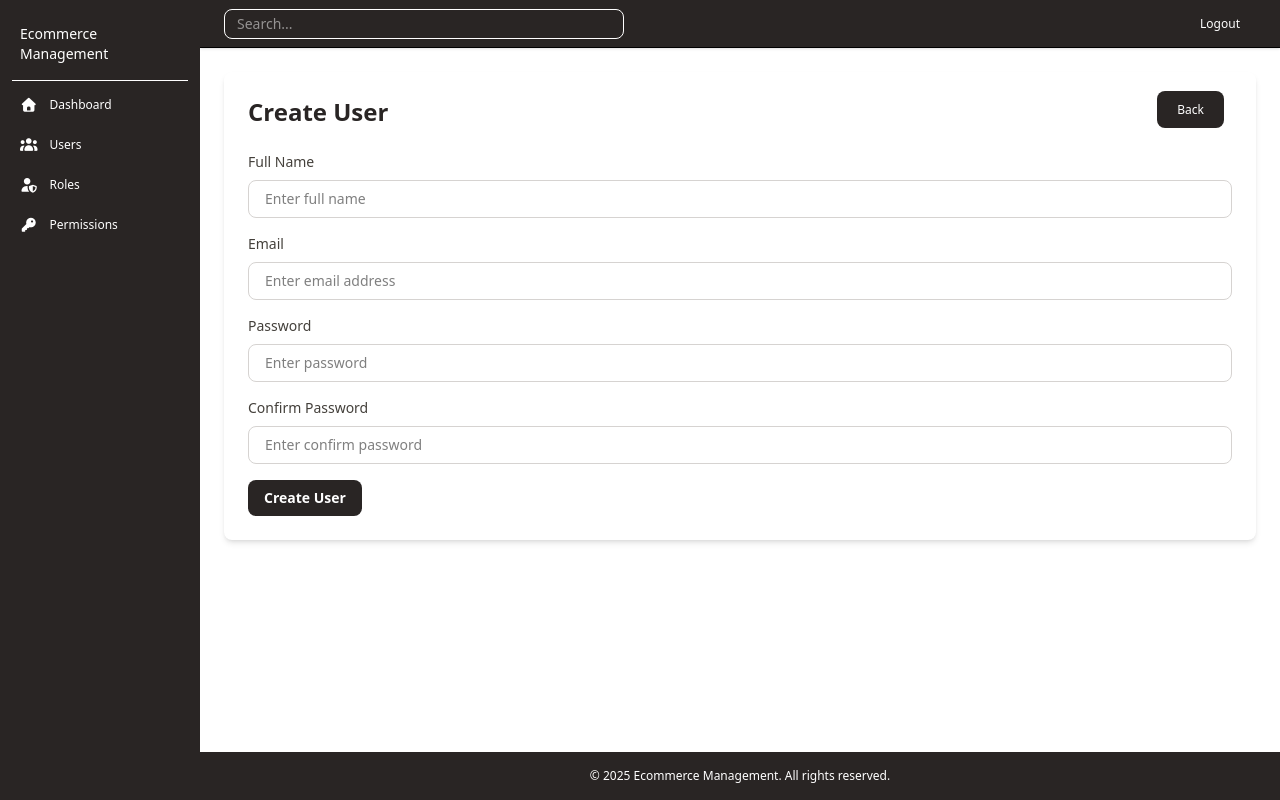
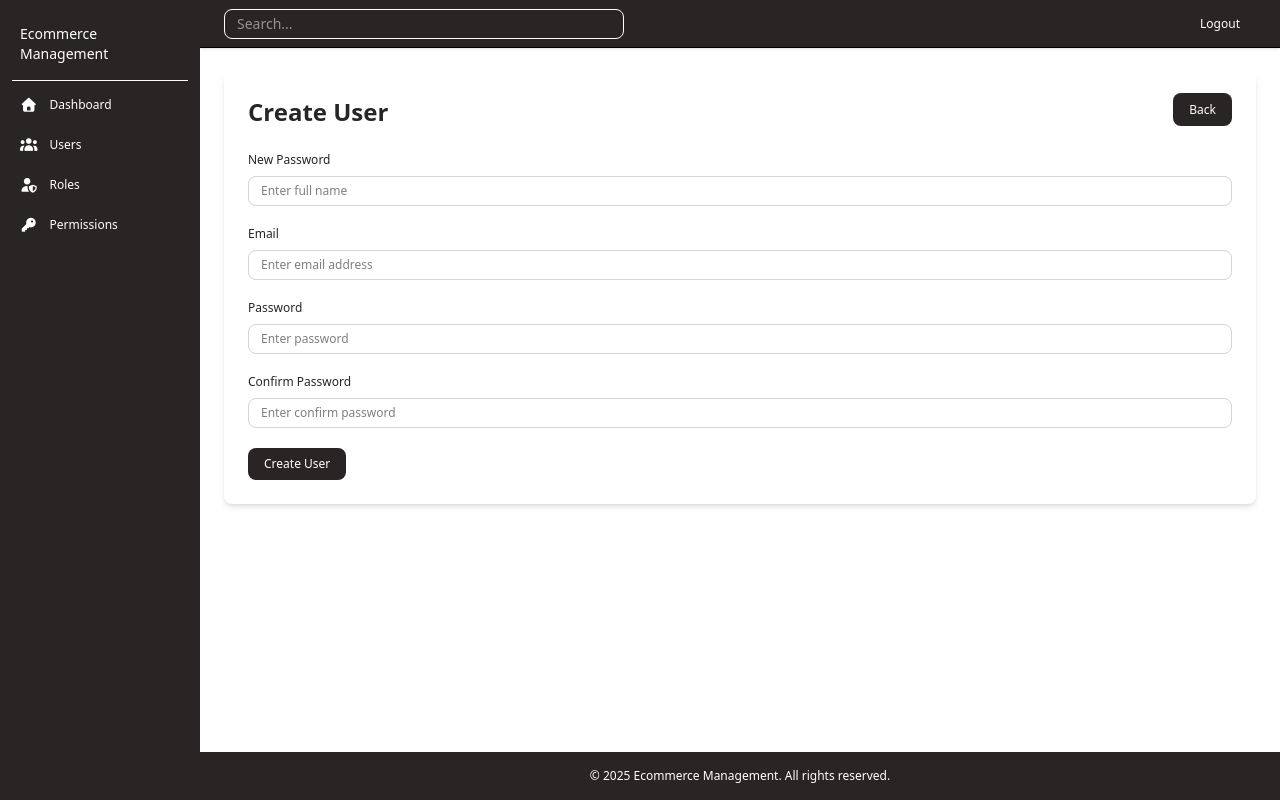
Before and after one commit to Abubakar2211/Ecommerce-Management-Frontend, a React (Vite) app: page /user/create in a window 1280 px wide. Built offline with nearby package versions, Linux system fonts and the light colour scheme; sample sign-in values are in the browser's storage.

Commit message:
Modified My All User Data And Seprate My Componets Ui.

```diff
--- a/src/pages/user/User.jsx
+++ b/src/pages/user/User.jsx
@@ -3,7 +3,15 @@ import Main from "../../components/layout/Main";
 import { useEffect, useState } from "react";
 import { ToastContainer, toast } from "react-toastify";
 import Api from "../../utils/api";
-import Spinner from "../../components/Spinner";
+import Spinner from "../../utils/Spinner";
+import LinkButton from "../../utils/LinkButton";
+import Table from "../../utils/Table/Table";
+import Thead from "../../utils/Table/Thead";
+import Tbody from "../../utils/Table/TBody";
+import Label from "../../utils/Label";
+import Input from "../../utils/Input";
+import Modal from "../../utils/Modal";
+import PaginationButton from "../../utils/PaginationButton";
 
 export default function User() {
     const [user, setUser] = useState([]);
@@ -61,104 +69,52 @@ export default function User() {
 
         }
     }
+    const columns = [
+        { key: "sno", label: "S.No" },
+        { key: "name", label: "Name" },
+        { key: "email", label: "Email" },
+        { key: "actions", label: "Action" },
+    ];
+    const actions = [
+        { icon: "fa-key", onClick: (user) => { setPasswordChange(true); setSelectedUser(user); } },
+        { icon: "fa-user-lock", to: "/user/assignpermission" },
+        { icon: "fa-user-shield", to: (user) => `/user/assignrole/${user.id}` },
+        { icon: "fa-pen-to-square", to: (user) => `/user/edit/${user.id}`, state: (user) => ({ user }) },
+        { icon: "fa-trash", onClick: (user) => handleDeleteUser(user.id) },
+    ];
 
+    const tableData = user.map((user, index) => ({ ...user, sno: index + 1 }));
     useEffect(() => {
         getUser();
     }, [])
     return (
         <>
             {passwordChange && (
-                <div className="fixed inset-0 flex items-center justify-center bg-black/50 z-50">
-                        <div className="bg-white rounded-xl shadow-lg p-6 w-full max-w-sm">
-                            <h2 className="font-semibold mb-4 border-b border-stone-800 text-md pb-1">{selectedUser.name} Change Password</h2>
-                            <form onSubmit={newpasswordChange}>
-                                <input type="hidden" value={selectedUser.id} name="userId" onChange={(e)=>setUserId(e.target.value)}/>
-                                <div>
-                                    <label className="block text-stone-700 mb-1 text-sm" htmlFor="name">New Password</label>
-                                    <input type="text" id="password" name="password" onChange={(e) => setPassword(e.target.value)} className="w-full px-4 py-2 rounded-lg text-sm mt-1 mb-1 border border-stone-300 focus:outline-none focus:ring-2 focus:ring-stone-500" placeholder="Enter new password" />
-                                </div>
-                                <div>
-                                    <label className="block text-stone-700 mb-1 text-sm" htmlFor="name">Confirm Password</label>
-                                    <input type="text" id="confirmPassword" name="confirmPassword"  onChange={(e) => setConfirmPassword(e.target.value)} className="w-full px-4 py-2 rounded-lg text-sm mt-1 mb-1 border border-stone-300 focus:outline-none focus:ring-2 focus:ring-stone-500" placeholder="Enter confirm pasword" />
-                                </div>
-                                <div className="border-t border-stone-800 mt-4 gap-1 flex justify-between">
-                                    <button onClick={()=>setPasswordChange(false)} className="px-4 py-2 bg-stone-800 text-white rounded-lg hover:bg-stone-700 cursor-pointer mt-2 text-sm">Cancel</button>
-                                    <button className="px-4 py-2 bg-stone-800 text-white rounded-lg hover:bg-white-700 cursor-pointer mt-2 text-sm">Submit</button>
-                                </div>
-                            </form>
-                        </div>
+             <Modal title={`${selectedUser.name} Change Password`}  onSubmit={newpasswordChange} onClick={()=>setPasswordChange(false)}>
+                <input type="hidden" value={selectedUser.id} name="userId" onChange={(e)=>setUserId(e.target.value)}/>
+                <div>
+                    <Label value={"New Password"}/>
+                    <Input type={'password'} onChange={(e) => setPassword(e.target.value)} placeholder={'Enter new password'}/>
                 </div>
-            )}
+                <div>
+                    <Label value={"Confirm Password"}/>
+                    <Input type={'password'} onChange={(e) => setConfirmPassword(e.target.value)} placeholder={'Enter confirm pasword'}/>
+                </div>
+               </Modal>)}
             <Main>
-                <div className="flex justify-between">
-                    <h1 className="text-lg">Users</h1>
-                    <Link to="/user/create" className="text-white bg-stone-800 hover:bg-stone-700 focus:ring-4 focus:ring-stone-400 font-medium rounded-lg text-xs px-5 py-2.5 me-2 mb-2 transition">
-                        + Create
-                    </Link>
+                <div className="flex justify-between mb-3">
+                    <h1 className="text-2xl font-bold text-stone-800">Users</h1>
+                    <LinkButton route={"/user/create"} value={"Create"} />
                 </div>
                {loading ? ( <Spinner/> )  :(
                 <div>
-                    <table className="w-full  border border-stone-200 shadow-md rounded-lg border-rounded">
-                        <thead className="bg-stone-800 text-white">
-                            <tr>
-                                <th className="px-6 py-3 text-left font-semibold uppercase tracking-wider text-xs">
-                                    S.No
-                                </th>
-                                <th className="px-6 py-3 text-left font-semibold uppercase tracking-wider text-xs">
-                                    Name
-                                </th>
-                                <th className="px-6 py-3 text-left font-semibold uppercase tracking-wider text-xs">
-                                    Email
-                                </th>
-                                <th className="px-6 py-3 text-left font-semibold uppercase tracking-wider text-xs">
-                                    Action
-                                </th>
-                            </tr>
-                        </thead>
-                        <tbody className="divide-y divide-stone-200">
-                            {user.map((user, index) => (
-                                <tr key={user.id || index} className="hover:bg-stone-100 transition">
-                                    <td className="px-6 py-4  text-stone-700 text-xs ">
-                                        {index + 1}
-                                    </td>
-                                    <td className="px-6 py-4  text-stone-700 text-xs ">
-                                        {user.name}
-                                    </td>
-                                    <td className="px-6 py-4  text-stone-700 text-xs">
-                                        {user.email}
-                                    </td>
-                                    <td className="px-6 py-4 text-stone-700 flex space-x-3">
-                                        <div onClick={() => {setPasswordChange(true); setSelectedUser(user)}} className="cursor-pointer">
-                                            <i className="fa-solid fa-key text-md"></i>
-                                        </div>
-                                        <Link to="/user/assignpermission">
-                                            <i className="fa-solid fa-user-lock text-md"></i>
-                                        </Link>
-                                        <Link to={`/user/assignrole/${user.id}`}>
-                                            <i className="fa-solid fa-user-shield text-md"></i>
-                                        </Link>
-                                        <Link to={`/user/edit/${user.id}`} state={{ user }}>
-                                            <i className="fa-solid fa-pen-to-square text-md"></i>
-                                        </Link>
-                                        <div className="cursor-pointer" onClick={() => handleDeleteUser(user.id)}>
-                                            <i className="fa-solid fa-trash text-md"></i>
-                                        </div>
-                                    </td>
-                                </tr>
-                            ))}
-                        </tbody>
-                    </table>
-                    <div className="flex justify-end mt-3">
-                        <nav>
-                            <ul className="inline-flex text-sm gap-0.5">
-                                <li>
-                                    <button onClick={()=>prevPage && getUser(prevPage)} disabled={!prevPage} className={`px-3 rounded-l-lg h-8 ${prevPage ? "bg-stone-800 text-white hover:bg-stone-700" : "bg-stone-300 text-stone-500 cursor-not-allowed"}`}>Previous</button>
-                                </li>
-                                <li>
-                                    <button onClick={()=>nextPage && getUser(nextPage)} disabled={!nextPage} className={`px-3 rounded-r-lg h-8 ${nextPage ? "bg-stone-800 text-white hover:bg-stone-700" : "bg-stone-300 text-stone-500 cursor-not-allowed"}`}                                  >Next</button>
-                                </li>
-                            </ul>
-                        </nav>
+                    <Table>
+                        <Thead headings={columns.map(col => col.label)}/>
+                        <Tbody data={tableData} columns={columns} actions={actions} />
+                    </Table>
+                    <div className="flex justify-end mt-3 gap-0.5">
+                       <PaginationButton onClick={()=>prevPage && getUser(prevPage)} disabled={!prevPage} condition={prevPage} value={"Previous"}/>
+                       <PaginationButton onClick={()=>nextPage && getUser(nextPage)} disabled={!nextPage} condition={nextPage} value={"Next"}/>
                     </div>
                 </div>
                )}
--- a/src/pages/user/UserAction.jsx
+++ b/src/pages/user/UserAction.jsx
@@ -3,6 +3,10 @@ import Main from "../../components/layout/Main";
 import { ToastContainer, toast } from "react-toastify";
 import Api from "../../utils/api";
 import { Link, useLocation, useNavigate } from "react-router-dom";
+import Button from "../../utils/Button";
+import LinkButton from "../../utils/LinkButton";
+import Label from "../../utils/Label";
+import Input from "../../utils/Input";
 export default function UserAction() {
 
     const [userId, setUserId] = useState("");
@@ -58,34 +62,30 @@ export default function UserAction() {
             <div className=" bg-white rounded-lg shadow-md p-6">
                 <div className="flex justify-between">
                     <h2 className="text-2xl font-bold text-stone-800 mb-6">{userData ? 'Update User' : 'Create User'}</h2>
-                    <div>
-                        <Link to={"/user"} className="text-white bg-stone-800 hover:bg-stone-700 focus:ring-4 focus:ring-stone-400 font-medium rounded-lg text-xs px-5 py-2.5 me-2 mb-2 transition">Back</Link>
-                    </div>
+                    <LinkButton route={"/user"} value={"Back"}/>
                 </div>
                 <form className="space-y-4" onSubmit={handleUserAction}>
                     <div>
-                        <label className="block text-stone-700 mb-1 text-sm" htmlFor="name">Full Name</label>
-                        <input type="text" value={name} id="name" name="name" onChange={(e) => setName(e.target.value)} className="w-full px-4 py-2 rounded-lg text-sm mt-1 border border-stone-300 focus:outline-none focus:ring-2 focus:ring-stone-500" placeholder="Enter full name" />
+                        <Label value={"New Password"}/>
+                        <Input type={'text'} value={name} onChange={(e) => setName(e.target.value)} placeholder={'Enter full name'}/>
                     </div>
                     <div>
-                        <label className="block text-stone-700 mb-1 text-sm" htmlFor="email">Email</label>
-                        <input type="email" value={email} id="email" name="email" onChange={(e) => setEmail(e.target.value)} className="w-full px-4 py-2 rounded-lg text-sm mt-1 border border-stone-300 focus:outline-none focus:ring-2 focus:ring-stone-500" placeholder="Enter email address" />
+                        <Label value={"Email"}/>
+                        <Input type={'email'} value={email} onChange={(e) => setEmail(e.target.value)} placeholder={'Enter email address'}/>
                     </div>
                     {!userData && (
                         <>
                             <div>
-                                <label className="block text-stone-700 mb-1 text-sm" htmlFor="password">Password</label>
-                                <input type="password" value={password} id="password" name="password" onChange={(e) => setPassword(e.target.value)} className="w-full px-4 py-2 rounded-lg text-sm mt-1 border border-stone-300 focus:outline-none focus:ring-2 focus:ring-stone-500" placeholder="Enter password" />
+                                <Label value={"Password"}/>
+                                <Input type={'password'} value={password} onChange={(e) => setPassword(e.target.value)} placeholder={'Enter password'}/>
                             </div>
                             <div>
-                                <label className="block text-stone-700 mb-1 text-sm" htmlFor="confirm_password">Confirm Password</label>
-                                <input type="password" value={confirmPassword} id="confirm_password" name="password_confirmation" onChange={(e) => setConfirmPassword(e.target.value)} className="w-full px-4 py-2 rounded-lg text-sm mt-1 border border-stone-300 focus:outline-none focus:ring-2 focus:ring-stone-500" placeholder="Enter confirm password" />
+                                <Label value={"Confirm Password"}/>
+                                <Input type={'password'} value={confirmPassword} onChange={(e) => setConfirmPassword(e.target.value)} placeholder={'Enter confirm password'}/>
                             </div>
                         </>
                     )}
-                    <div>
-                        <button type="submit" className="bg-stone-800 hover:bg-stone-700 text-white font-semibold py-2 px-4 rounded-lg transition-colors text-sm">{userData ? 'Update User' : 'Create User'}</button>
-                    </div>
+                    <Button value={userData ? 'Update User' : 'Create User'} />
                 </form>
             </div>
             <ToastContainer />
--- /dev/null
+++ b/src/utils/Button.jsx
@@ -0,0 +1,15 @@
+export default function Button({ value, type = "submit", onClick }) {
+  return (
+    <>
+      <div>
+        <button
+          type={type}
+          onClick={onClick}
+          className="px-4 py-2 bg-stone-800 text-white rounded-lg hover:bg-white-700 cursor-pointer text-xs"
+        >
+          {value}
+        </button>
+      </div>
+    </>
+  );
+}
--- /dev/null
+++ b/src/utils/Input.jsx
@@ -0,0 +1,15 @@
+export default function Input({id,type,name,onChange,placeholder,value}) {
+  return (
+    <>
+      <input
+        type={type}
+        id={id}
+        value={value}
+        name={name}
+        onChange={onChange}
+        className="w-full px-3 py-1.5 text-xs rounded-lg  mt-1 mb-1 border border-stone-300 focus:outline-none focus:ring-2 focus:ring-stone-500"
+        placeholder={placeholder}
+      />
+    </>
+  );
+}
--- /dev/null
+++ b/src/utils/Label.jsx
@@ -0,0 +1,5 @@
+export default function Label({ value }) {
+  return (
+    <label className="block text-stone-800 mb-1 text-xs">{value}</label>
+  );
+}
--- /dev/null
+++ b/src/utils/LinkButton.jsx
@@ -0,0 +1,16 @@
+import { Link } from "react-router-dom";
+
+export default function LinkButton({value,route}) {
+  return (
+    <>
+      <div>
+        <Link
+          to={route}
+          className="px-4 py-2 bg-stone-800 text-white rounded-lg hover:bg-white-700 cursor-pointer text-xs"
+        >
+          {value}
+        </Link>
+      </div>
+    </>
+  );
+}
--- /dev/null
+++ b/src/utils/Modal.jsx
@@ -0,0 +1,22 @@
+import Button from "./Button";
+
+export default function Modal({ title, children, onSubmit, onClick }) {
+  return (
+    <>
+      <div className="fixed inset-0 flex items-center justify-center bg-black/50 z-50">
+        <div className="bg-white rounded-xl shadow-lg p-6 w-full max-w-sm">
+          <h2 className="font-semibold mb-4 border-b border-stone-800 text-md pb-1">
+            {title}
+          </h2>
+          {children}
+          <form onSubmit={onSubmit}>
+            <div className="border-t border-stone-800 mt-4 gap-1 flex justify-between pt-2">
+              <Button onClick={onClick} value={"Cancel"}/>
+              <Button value={"Submit"} />
+            </div>
+          </form>
+        </div>
+      </div>
+    </>
+  );
+}
--- /dev/null
+++ b/src/utils/PaginationButton.jsx
@@ -0,0 +1,22 @@
+export default function PaginationButton({
+  onClick,
+  condition,
+  value,
+  disabled,
+}) {
+  return (
+    <>
+      <button
+        onClick={onClick}
+        disabled={disabled}
+        className={`px-3 rounded-lg h-8 text-xs ${
+          condition
+            ? "bg-stone-800 text-white hover:bg-stone-700"
+            : "bg-stone-300 text-stone-500 cursor-not-allowed"
+        }`}
+      >
+        {value}
+      </button>
+    </>
+  );
+}
--- /dev/null
+++ b/src/utils/Table/TBody.jsx
@@ -0,0 +1,24 @@
+import { Link } from "react-router-dom";
+
+export default function Tbody({ data, columns, actions }) {
+  return (
+    <tbody className="divide-y divide-stone-200">
+      {data.map((row, index) => (
+        <tr key={row.id || index} className="hover:bg-stone-100 transition">
+          {columns.map((col) => col.key !== "actions" ? (<td key={col.key} className="px-6 py-4 text-stone-700 text-xs">{row[col.key]}</td>) :(
+              <td key={col.key} className="px-6 py-4 text-stone-700 flex space-x-3">
+                {actions.map((action, index) => action.to ? (
+                    <Link key={index} to={typeof action.to === "function" ? action.to(row) : action.to} state={action.state ? action.state(row) : null}>
+                      <i className={`fa-solid ${action.icon} text-md`}></i>
+                    </Link> ) : (
+                    <div key={index} className="cursor-pointer" onClick={() => action.onClick(row)}>
+                      <i className={`fa-solid ${action.icon} text-md`}></i>
+                    </div>
+                  ))}
+              </td>
+            ))}
+        </tr>
+      ))}
+    </tbody>
+  );
+}
--- /dev/null
+++ b/src/utils/Table/Table.jsx
@@ -0,0 +1,7 @@
+export default function Table({ children }) {
+  return (
+    <>
+      <table className="w-full  border border-stone-200 shadow-md rounded-lg border-rounded">{children}</table>
+    </>
+  );
+}
--- /dev/null
+++ b/src/utils/Table/Thead.jsx
@@ -0,0 +1,15 @@
+export default function Thead({ headings }) {
+  return (
+    <>
+      <thead className="bg-stone-800 text-white">
+        <tr>
+          {headings.map((heading, index) => (
+            <th key={index} className="px-6 py-3 text-left font-semibold uppercase tracking-wider text-xs">
+              {heading}
+            </th>
+          ))}
+        </tr>
+      </thead>
+    </>
+  );
+}
```
Also changed, not shown: src/utils/Spinner.jsx (renamed from src/components/Spinner.jsx).
